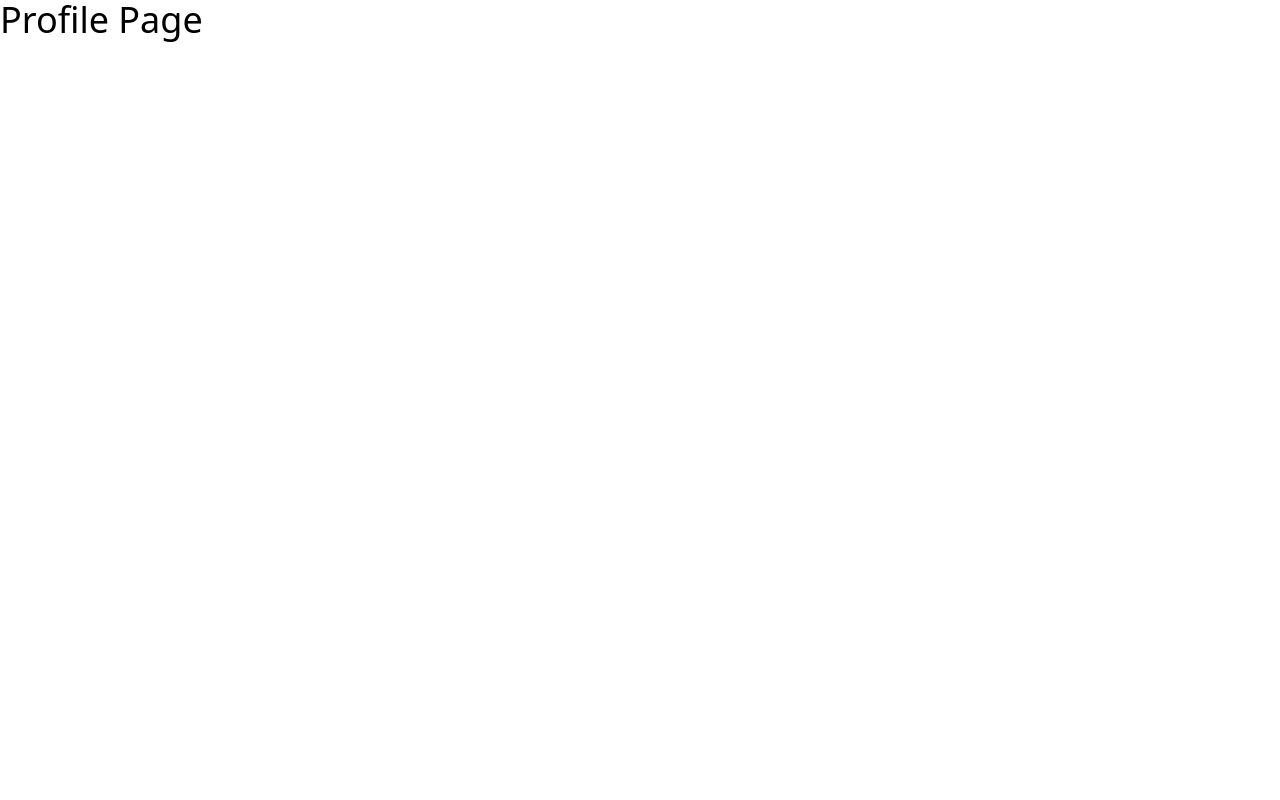
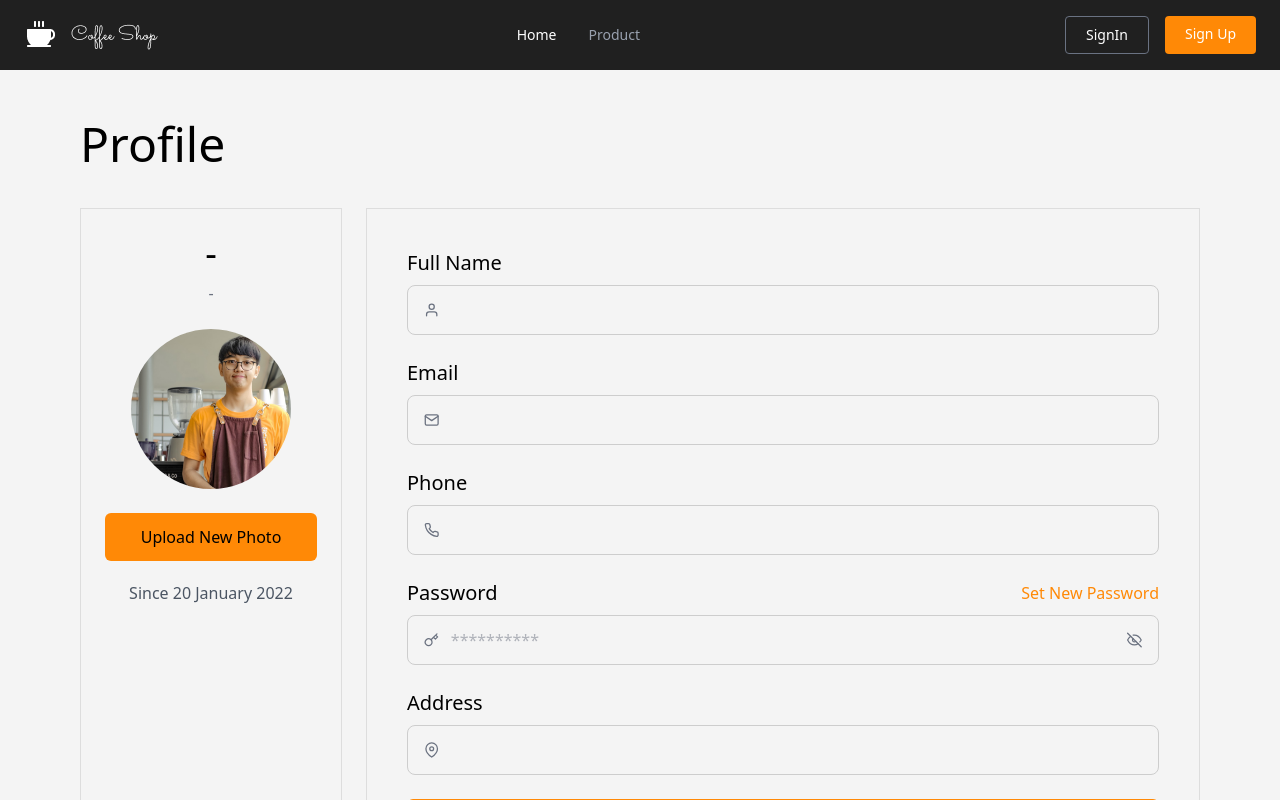
Before and after one commit to Arif14377/koda-b6-react, a React (Vite) app: page /profile in a window 1280 px wide. Shown: the top 800 px of the page. Built offline with nearby package versions, Linux system fonts and the light colour scheme.

Commit message:
feat: create profile page and logic update user data from profile page

```diff
--- a/src/components/Navbar.jsx
+++ b/src/components/Navbar.jsx
@@ -72,15 +72,13 @@ function Navbar({ variants }) {
               <FaRegUserCircle size={20} />
             </div>
             {showLogout && (
-              <div
-                className="absolute top-12 right-4 mt-2 bg-black text-white px-3 py-1 rounded"
-                onClick={() => {
+              <div className="absolute top-12 right-4 mt-2 bg-black text-white px-3 py-1 rounded">
+                <Link to={'/profile'}>Profile</Link>
+                <p onClick={() => {
                   dispatch(logout());
                   alert("Berhasil logout.")
                   navigate("/")
-                }}
-              >
-                Logout
+                }}>Logout</p>
               </div>
             )}
           </div>
--- a/src/pages/Profile.jsx
+++ b/src/pages/Profile.jsx
@@ -1,5 +1,198 @@
+import { useEffect } from "react";
+import { useDispatch, useSelector } from "react-redux";
+import { useForm } from "react-hook-form";
+import {
+  FiUser,
+  FiMail,
+  FiPhone,
+  FiMapPin,
+  FiEyeOff,
+  FiKey,
+} from "react-icons/fi";
+import Navbar from "../components/Navbar";
+import Footer from "../components/Footer";
+import profilePhoto from "../../public/assets/images/ambassador.png";
+import { updateSessionUser } from "../redux/reducers/sessionReducer";
+import { updateUserById } from "../redux/reducers/userReducer";
+
 function Profile() {
-  return <div className="text-4xl">Profile Page</div>;
+  const dispatch = useDispatch();
+  const sessionUser = useSelector((state) => state.session.user);
+  const users = useSelector((state) => state.user.user);
+
+  const { handleSubmit, register, reset } = useForm({
+    defaultValues: {
+      name: "",
+      email: "",
+      phone: "",
+      address: "",
+      password: "",
+    },
+  });
+
+  useEffect(() => {
+    reset({
+      name: sessionUser?.name || "",
+      email: sessionUser?.email || "",
+      phone: sessionUser?.phone || "",
+      address: sessionUser?.address || "",
+      password: "",
+    });
+  }, [sessionUser, reset]);
+
+  const fullName = sessionUser?.name || "-";
+  const email = sessionUser?.email || "-";
+
+  function submitProfile(values) {
+    if (!sessionUser?.id) {
+      alert("Silakan login terlebih dahulu.");
+      return;
+    }
+
+    const hasSameEmail = users.some(
+      (item) =>
+        item.id !== sessionUser.id &&
+        item.email.trim().toLowerCase() === values.email.trim().toLowerCase()
+    );
+
+    if (hasSameEmail) {
+      alert("Email sudah dipakai user lain.");
+      return;
+    }
+
+    const sessionChanges = {
+      name: values.name,
+      email: values.email,
+      phone: values.phone,
+      address: values.address,
+    };
+
+    const userChanges = {
+      ...sessionChanges,
+      ...(values.password ? { password: values.password } : {}),
+    };
+
+    dispatch(updateSessionUser(sessionChanges));
+    dispatch(updateUserById({ id: sessionUser.id, changes: userChanges }));
+    alert("Profile berhasil diperbarui.");
+    reset({ ...values, password: "" });
+  }
+
+  return (
+    <div className="bg-[#F4F4F4] min-h-screen">
+      <Navbar variants={"black"} />
+
+      <main className="pt-30 pb-10 px-6 md:px-20">
+        <h1 className="text-5xl font-medium">Profile</h1>
+
+        <section className="mt-10 grid grid-cols-1 lg:grid-cols-12 gap-6">
+          <aside className="lg:col-span-3 border border-[#DDDDDD] bg-[#F4F4F4] p-6">
+            <div className="flex flex-col items-center text-center">
+              <h2 className="text-4xl font-medium">{fullName}</h2>
+              <p className="text-[#6B7280] mt-2">{email}</p>
+
+              <img
+                src={profilePhoto}
+                alt="Profile"
+                className="w-40 h-40 object-cover rounded-full mt-6"
+              />
+
+              <button
+                type="button"
+                className="mt-6 w-full bg-[#FF8906] text-black py-3 rounded-md font-medium"
+              >
+                Upload New Photo
+              </button>
+
+              <p className="text-[#4B5563] mt-5">
+                Since <span className="font-medium">20 January 2022</span>
+              </p>
+            </div>
+          </aside>
+
+          <section className="lg:col-span-9 border border-[#DDDDDD] bg-[#F4F4F4] p-6 md:p-10">
+            <form className="flex flex-col gap-6" onSubmit={handleSubmit(submitProfile)}>
+              <div>
+                <label className="block text-xl font-medium mb-2">Full Name</label>
+                <div className="flex items-center gap-3 border border-[#CDCDCD] rounded-lg px-4 py-3 bg-[#F4F4F4]">
+                  <FiUser className="text-[#6B7280]" />
+                  <input
+                    type="text"
+                    {...register("name")}
+                    className="w-full outline-none bg-transparent text-[#6B7280]"
+                  />
+                </div>
+              </div>
+
+              <div>
+                <label className="block text-xl font-medium mb-2">Email</label>
+                <div className="flex items-center gap-3 border border-[#CDCDCD] rounded-lg px-4 py-3 bg-[#F4F4F4]">
+                  <FiMail className="text-[#6B7280]" />
+                  <input
+                    type="email"
+                    {...register("email")}
+                    className="w-full outline-none bg-transparent text-[#6B7280]"
+                  />
+                </div>
+              </div>
+
+              <div>
+                <label className="block text-xl font-medium mb-2">Phone</label>
+                <div className="flex items-center gap-3 border border-[#CDCDCD] rounded-lg px-4 py-3 bg-[#F4F4F4]">
+                  <FiPhone className="text-[#6B7280]" />
+                  <input
+                    type="text"
+                    {...register("phone")}
+                    className="w-full outline-none bg-transparent text-[#6B7280]"
+                  />
+                </div>
+              </div>
+
+              <div>
+                <div className="flex items-center justify-between mb-2">
+                  <label className="block text-xl font-medium">Password</label>
+                  <button type="button" className="text-[#FF8906]">
+                    Set New Password
+                  </button>
+                </div>
+                <div className="flex items-center gap-3 border border-[#CDCDCD] rounded-lg px-4 py-3 bg-[#F4F4F4]">
+                  <FiKey className="text-[#6B7280]" />
+                  <input
+                    type="password"
+                    placeholder="**********"
+                    {...register("password")}
+                    className="w-full outline-none bg-transparent text-[#6B7280]"
+                  />
+                  <FiEyeOff className="text-[#6B7280]" />
+                </div>
+              </div>
+
+              <div>
+                <label className="block text-xl font-medium mb-2">Address</label>
+                <div className="flex items-center gap-3 border border-[#CDCDCD] rounded-lg px-4 py-3 bg-[#F4F4F4]">
+                  <FiMapPin className="text-[#6B7280]" />
+                  <input
+                    type="text"
+                    {...register("address")}
+                    className="w-full outline-none bg-transparent text-[#6B7280]"
+                  />
+                </div>
+              </div>
+
+              <button
+                type="submit"
+                className="w-full bg-[#FF8906] text-black py-3 rounded-md text-lg font-medium"
+              >
+                Submit
+              </button>
+            </form>
+          </section>
+        </section>
+      </main>
+
+      <Footer />
+    </div>
+  );
 }
 
 export default Profile;
--- a/src/redux/reducers/sessionReducer.js
+++ b/src/redux/reducers/sessionReducer.js
@@ -30,8 +30,14 @@ const sessionReducer = createSlice({
       state.user.role = "";
       state.isLogin = false;
     },
+    updateSessionUser: (state, action) => {
+      state.user = {
+        ...state.user,
+        ...action.payload,
+      };
+    },
   },
 });
 
-export const { login, logout } = sessionReducer.actions;
+export const { login, logout, updateSessionUser } = sessionReducer.actions;
 export default sessionReducer.reducer;
--- a/src/redux/reducers/userReducer.js
+++ b/src/redux/reducers/userReducer.js
@@ -18,8 +18,14 @@ const userReducer = createSlice({
     deleteUser: (state, action) => {
       state.user.filter((item) => item.id !== action.payload);
     },
+    updateUserById: (state, action) => {
+      const { id, changes } = action.payload;
+      state.user = state.user.map((item) =>
+        item.id === id ? { ...item, ...changes } : item
+      );
+    },
   },
 });
 
-export const { addUser, deleteUser } = userReducer.actions;
+export const { addUser, deleteUser, updateUserById } = userReducer.actions;
 export default userReducer.reducer;
```
